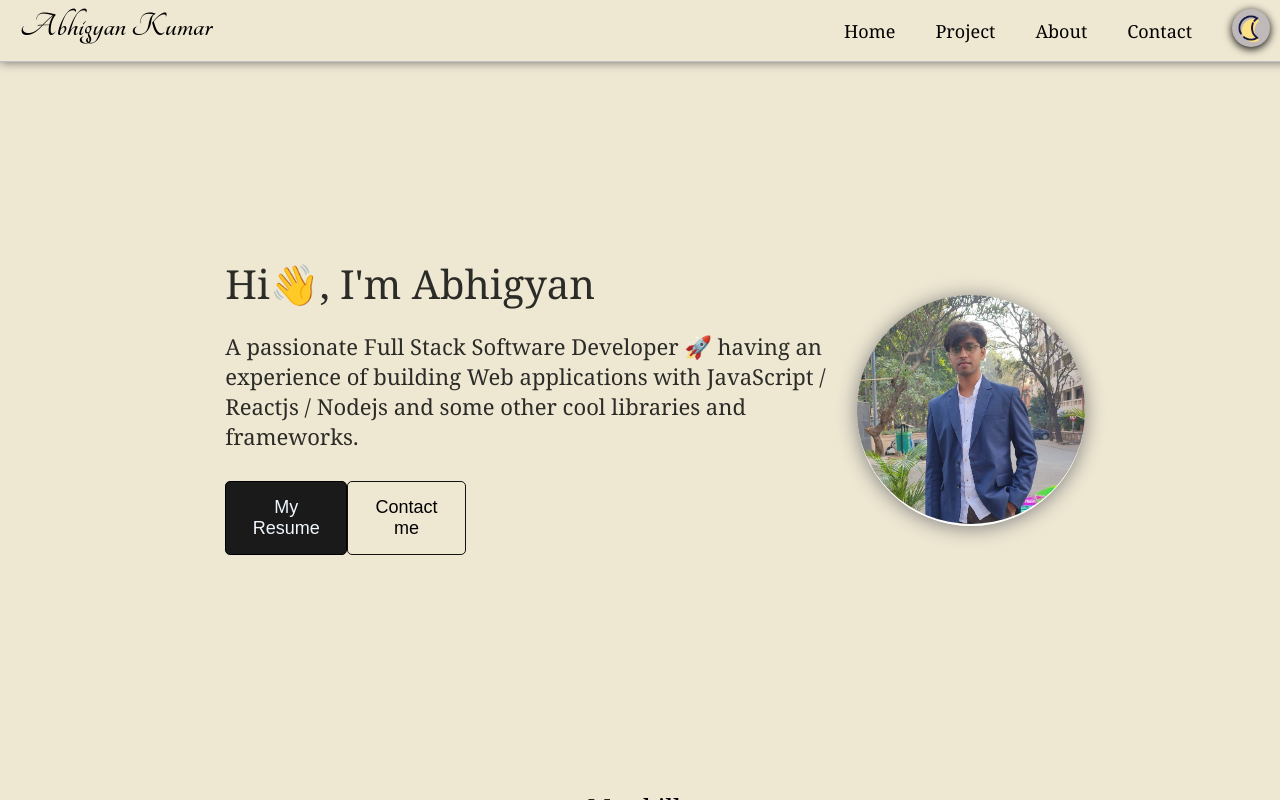
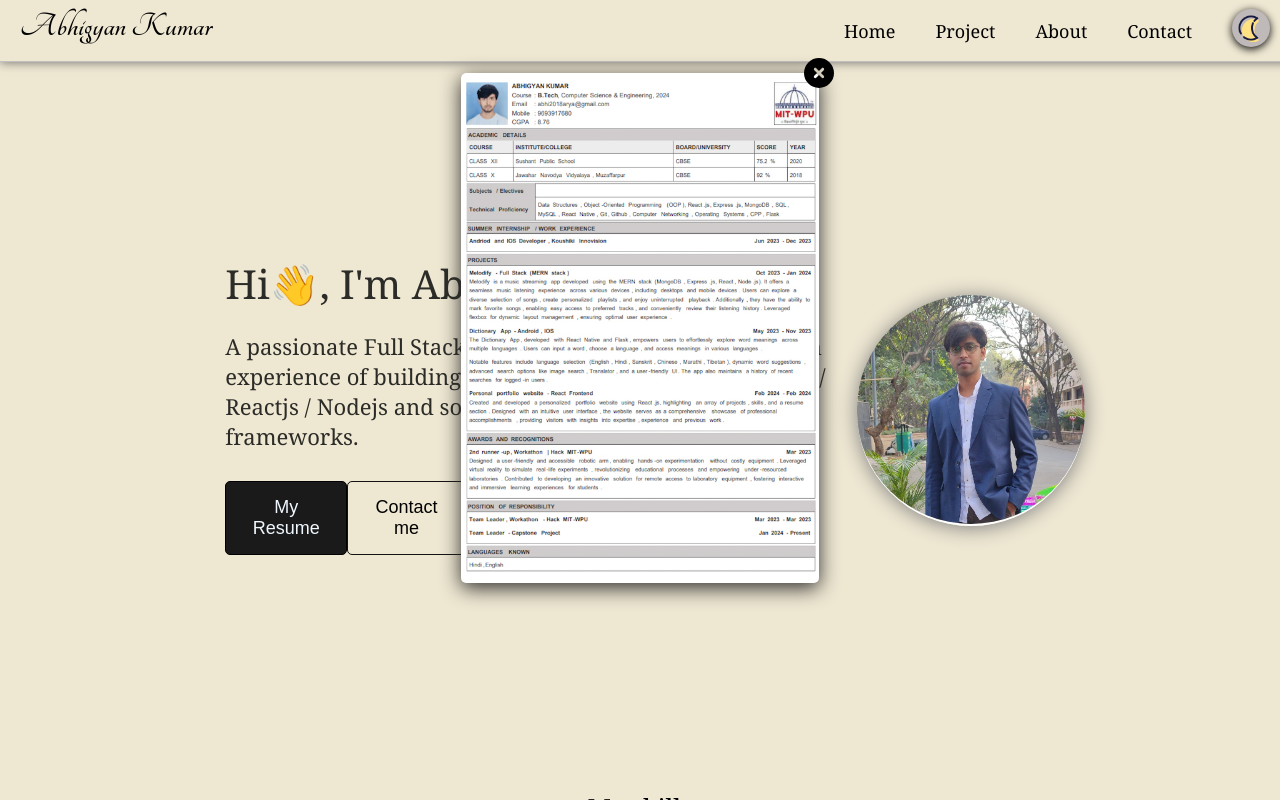
Before and after one commit to abhiarya10/portfolio, a React (Create React App) app: page / in a window 1280 px wide. Both pictures are taken after a click on the button "My Resume". Shown: the top 800 px of the page. Built offline with nearby package versions, Linux system fonts and the light colour scheme.

Commit message:
added resume

```diff
--- a/package.json
+++ b/package.json
@@ -3,6 +3,9 @@
   "version": "0.1.0",
   "private": true,
   "dependencies": {
+    "@fortawesome/fontawesome-svg-core": "^6.5.1",
+    "@fortawesome/free-solid-svg-icons": "^6.5.1",
+    "@fortawesome/react-fontawesome": "^0.2.0",
     "@testing-library/jest-dom": "^5.17.0",
     "@testing-library/react": "^13.4.0",
     "@testing-library/user-event": "^13.5.0",
--- a/src/App.js
+++ b/src/App.js
@@ -1,5 +1,7 @@
 import React, { useContext } from "react";
 import "./App.css";
+import { darkModeContext } from "./globalState/globalDarkMode";
+
 import Introduction from "./Components/Introduction";
 import Navbar from "./Components/Navbar";
 import Project from "./Components/Project";
@@ -7,7 +9,6 @@ import ParticleBg from "./Components/ParticleBg";
 import Skills from "./Components/Skills";
 import Education from "./Components/Education";
 import Footer from "./Components/Footer";
-import { darkModeContext } from "./globalState/globalDarkMode";
 
 function App() {
   const { globalDark } = useContext(darkModeContext);
--- a/src/Components/Introduction.css
+++ b/src/Components/Introduction.css
@@ -96,6 +96,15 @@
     background-color: black;
     color: aliceblue;
 }
+.resume-dark-btn:hover{
+    cursor: pointer;
+    background-color: #d2cbb9;
+}
+.contact-dark-btn:hover{
+    cursor: pointer;
+    background-color: #EEE7D2;
+    color: black;
+}
 
 
 @media screen and (max-width:732px) {
--- a/src/Components/Introduction.js
+++ b/src/Components/Introduction.js
@@ -1,10 +1,16 @@
-import React, { useContext } from "react";
+import React, { useState, useContext } from "react";
 import "./Introduction.css";
 import my_pic from "../Assests/my_pic.jpg";
 import { darkModeContext } from "../globalState/globalDarkMode";
+import ResumeModal from "./ResumeModal";
 
 function Introduction() {
   const { globalDark } = useContext(darkModeContext);
+  const [modal, setModal] = useState(false);
+
+  function toggleModal() {
+    setModal(!modal);
+  }
   return (
     <div className="intro-body">
       <div className="intro-text-image">
@@ -22,6 +28,7 @@ function Introduction() {
           <div className="btns">
             <button
               className={`${globalDark ? "resume-dark-btn" : "resume-btn"}`}
+              onClick={toggleModal}
             >
               My Resume
             </button>
@@ -36,6 +43,7 @@ function Introduction() {
           <img src={my_pic} />
         </div>
       </div>
+      <ResumeModal modal={modal} setModal={setModal} />
     </div>
   );
 }
--- /dev/null
+++ b/src/Components/ResumeModal.css
@@ -0,0 +1,82 @@
+.resume-modal-div{
+    background-color: transparent;
+    width: 100%;
+    z-index: 1;
+    position:fixed;
+    top:65px;
+    display: flex;
+    justify-content: center;
+}
+.modal-box{
+    background-color: gray;
+    margin-top: 8px;
+    border-radius: 5px;
+    width: 28%;
+    height: 510px;
+    position: relative;
+}
+
+.resume-close-btn{
+    position: absolute;
+    right: -15px;
+    top: -15px;
+    background-color: transparent;
+    border: none;
+    z-index: 2;
+}
+.close-icon{
+ font-size: 30px;
+}
+.dark-close-icon{
+    font-size: 30px;
+    color: #EEE7D2;
+
+}
+.close-icon:hover{
+    cursor: pointer;
+    color: rgb(50, 50, 50);
+}
+.dark-close-icon:hover{
+    cursor: pointer;
+    color: #bcb6a3;
+}
+.resume-pic{
+    width: 100%;
+    height: 100%;
+    border-radius: 5px;
+    box-shadow: 0px 5px 20px rgb(48, 46, 46);
+}
+
+.dark-empty-div{
+    background-color: #00000044;
+    width: 100%;
+    height: 100%;
+    position: absolute;
+    top: 0px
+}
+
+.empty-div{
+    background-color: transparent;
+    width: 100%;
+    height: 100%;
+    position: absolute;
+    top: 0px
+}
+
+@media screen and (max-width:732px) {
+    .modal-box{
+        background-color: gray;
+        margin-top: 22px;
+        border-radius: 5px;
+        width: 90%;
+        height: 510px;
+        position: relative;
+    }
+    .resume-close-btn{
+        right: -18px;
+        top: -23px;
+    }
+    .close-icon, .dark-close-icon{
+        font-size: 40px;
+       }
+}
--- /dev/null
+++ b/src/Components/ResumeModal.js
@@ -0,0 +1,37 @@
+import React, { useContext } from "react";
+import "./ResumeModal.css";
+import resume from "../Assests/resume.jpg";
+import { FontAwesomeIcon } from "@fortawesome/react-fontawesome";
+import { faCircleXmark } from "@fortawesome/free-solid-svg-icons";
+import { darkModeContext } from "../globalState/globalDarkMode";
+
+function ResumeModal({ modal, setModal }) {
+  const { globalDark } = useContext(darkModeContext);
+
+  function closeModalHandler() {
+    setModal(!modal);
+  }
+  return (
+    <>
+      {modal && (
+        <div className="resume-modal-div">
+          <div className="modal-box">
+            <button className="resume-close-btn" onClick={closeModalHandler}>
+              <FontAwesomeIcon
+                icon={faCircleXmark}
+                size={30}
+                className={`${globalDark ? "dark-close-icon" : "close-icon"}`}
+              />
+            </button>
+            <img src={resume} className="resume-pic" />
+            <div
+              className={`${globalDark ? "dark-empty-div" : "empty-div"}`}
+            ></div>
+          </div>
+        </div>
+      )}
+    </>
+  );
+}
+
+export default ResumeModal;
```
Also changed, not shown: src/Assests/resume.jpg (added), 1 other file (tests, documents, lock files or other folders).
